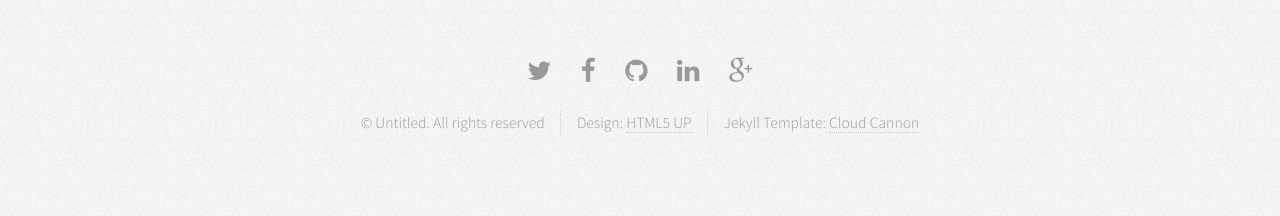
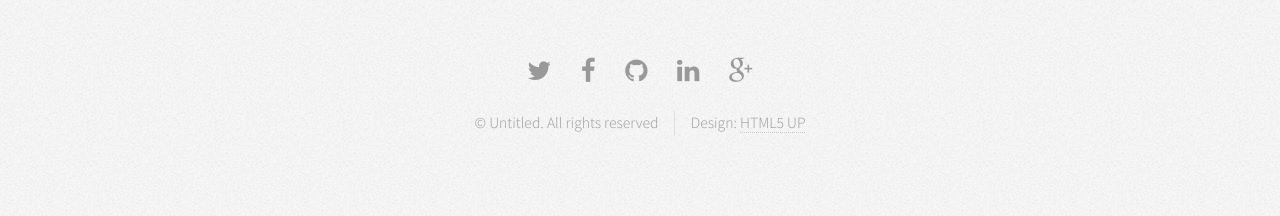
Before and after one commit to old-jekyll-templates/Arcana-Jekyll-Theme, a Jekyll site: the page built from index.html, in a window 1280 px wide. Shown: the part 2179-2395 px from the top of the page. Built offline with Jekyll 4.4.1, drawn with Linux system fonts in a browser that asks for light colours; the list of posts is cut into pages by our own code.

Commit message:
Update footer.html

```diff
--- a/_includes/footer.html
+++ b/_includes/footer.html
@@ -70,7 +70,7 @@
 				<!-- Copyright -->
 					<div class="copyright">
 						<ul class="menu">
-							<li>&copy; Untitled. All rights reserved</li><li>Design: <a href="http://html5up.net">HTML5 UP</a></li><li> Jekyll Template: <a href="http://cloudcannon.com">Cloud Cannon</a></li>
+							<li>&copy; Untitled. All rights reserved</li><li>Design: <a href="http://html5up.net">HTML5 UP</a></li>
 						</ul>
 					</div>
 
```
